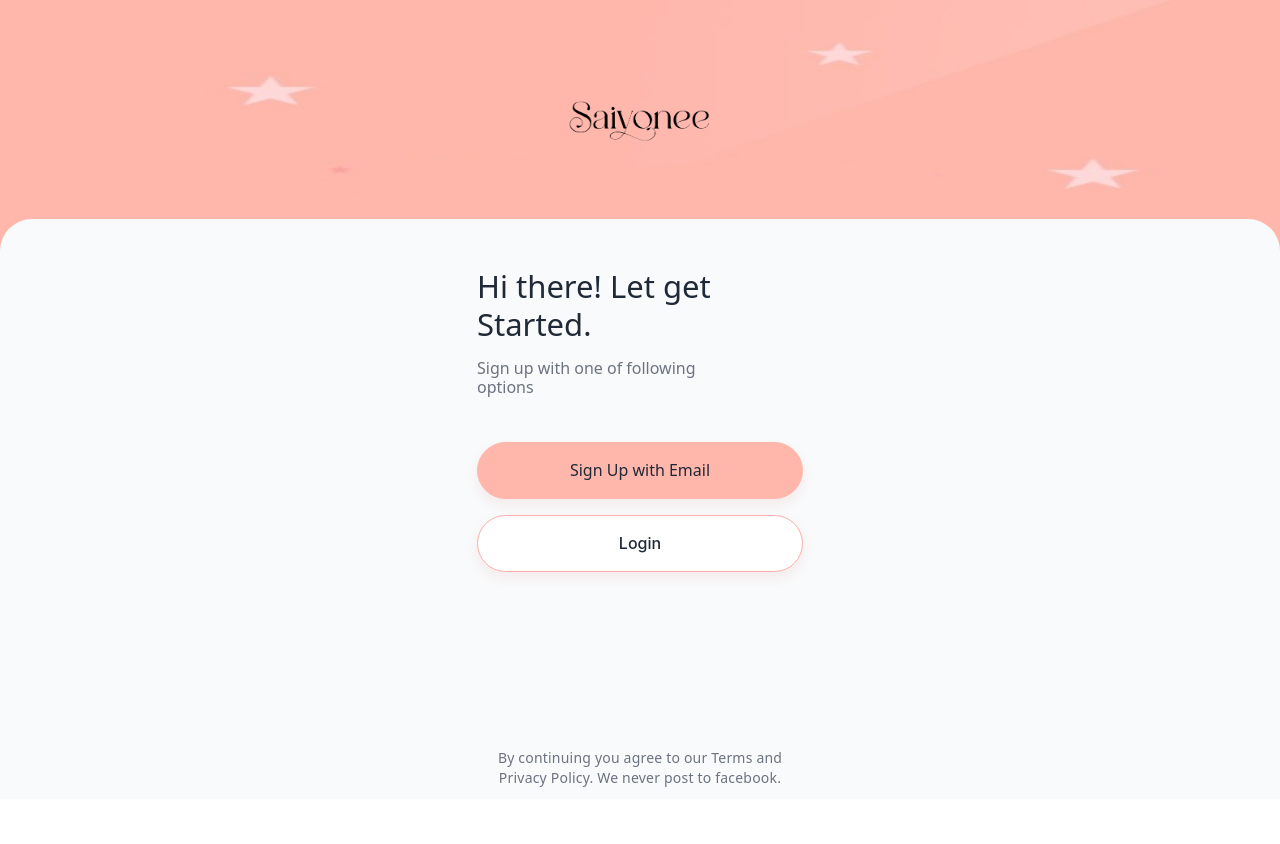
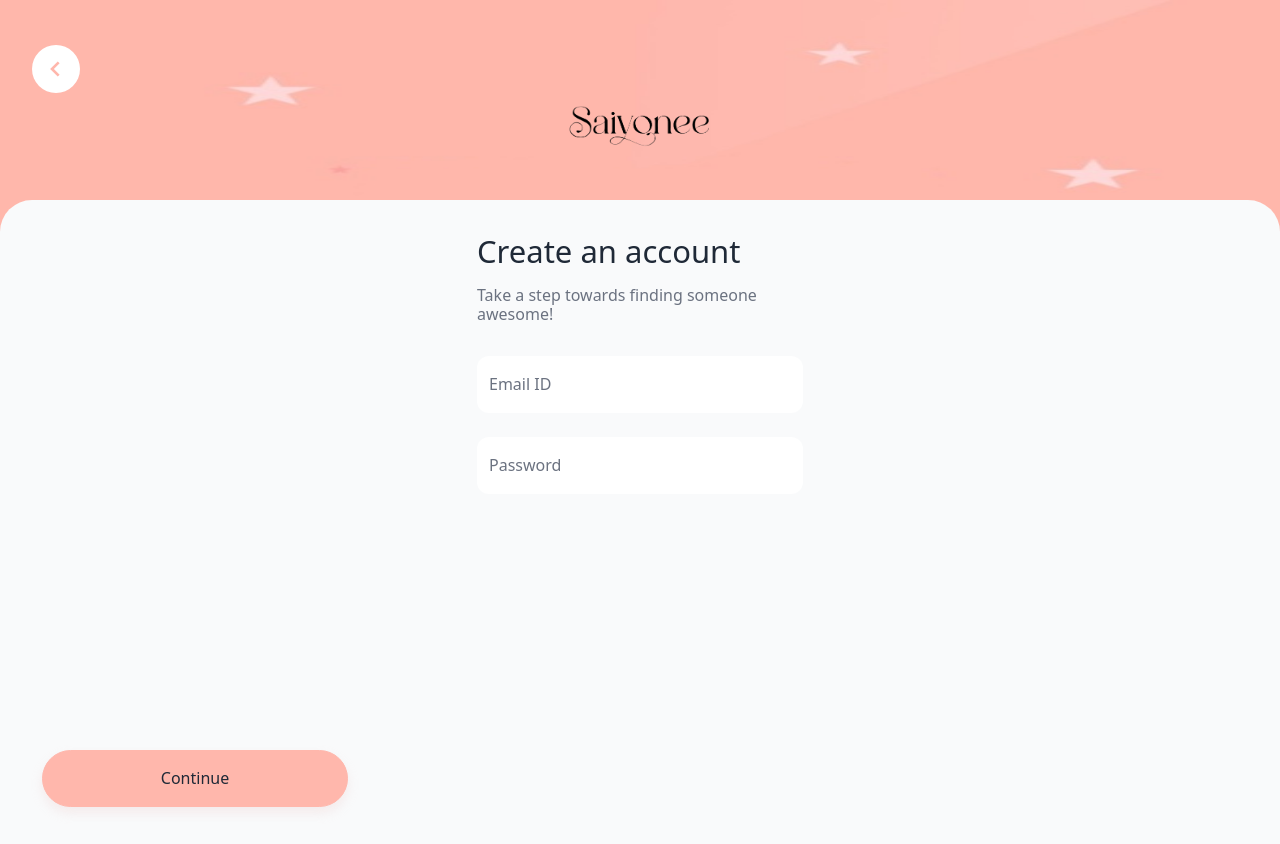
Before and after one commit to hasnain-nisan/saiyonee, a React (Create React App) app: page / in a window 1280 px wide. Before the commit the page ends 800 px from the top, so only its background shows below. Built offline with nearby package versions, Linux system fonts and the light colour scheme.

Commit message:
Sign up page

```diff
--- a/src/App.js
+++ b/src/App.js
@@ -1,5 +1,6 @@
 import './App.css';
 import GetStarted from './components/get-started/GetStarted';
+import SignUp from './components/signup/SignUp';
 import SpalshScreen from './components/splashScreen/SpalshScreen';
 import Success from './components/success/Success';
 
@@ -8,7 +9,8 @@
     <div className="container mx-auto w-full h-full">
       {/* <SpalshScreen /> */}
       {/* <Success /> */}
-      <GetStarted />
+      {/* <GetStarted /> */}
+      <SignUp/>
     </div>
   );
 }
--- /dev/null
+++ b/src/components/signup/SignUp.js
@@ -0,0 +1,51 @@
+import React from 'react'
+import { BiChevronLeft } from 'react-icons/bi';
+import Logo1 from '../../asset/logo1.png'
+
+import './style.css'
+
+const SignUp = () => {
+  return (
+    <div className="">
+      <div className="div1">
+        <div className="flex items-center justify-center">
+          <img src={Logo1} alt="Logo1" className="sign-up-logo1" />
+        </div>
+        <button className="back-btn">
+          <BiChevronLeft className="back-icon" />
+        </button>
+      </div>
+      <div className="sign-up-container">
+        <div className="sign-up-form-container">
+          <div className="sign-up-form-text">
+            <p className="sign-up-form-text-main">Create an account</p>
+            <p className="sign-up-form-text-sub">
+              Take a step towards finding someone awesome!
+            </p>
+          </div>
+          <div className="sign-up-form-input-container">
+            <div className="email-input-container">
+              <div className="email-label">
+                <label className="email">Email ID</label>
+                {/* <input /> */}
+              </div>
+            </div>
+            <div className="email-input-container">
+              <div className="email-label">
+                <label className="email">Password</label>
+                {/* <input /> */}
+              </div>
+            </div>
+            <button className='sign-up-form-btn'>
+              <p className="sign-up-form-btn-text">
+                Continue
+              </p>
+            </button>
+          </div>
+        </div>
+      </div>
+    </div>
+  );
+}
+
+export default SignUp
--- /dev/null
+++ b/src/components/signup/style.css
@@ -0,0 +1,283 @@
+.sign-up-logo1 {
+    position: absolute;
+    width: 145.93px;
+    height: 44px;
+    /* left: 122px; */
+    top: 103px;
+}
+
+.back-icon {
+    position: relative;
+    /* left: 33.33%;
+    right: 37.5%;
+    top: 20.84%;
+    bottom: 20.83%; */
+
+    /* Primary/Primary color */
+
+    color: #FFB7AC;
+    transform: scale(2.0);
+}
+
+.back-btn {
+    display: flex;
+    flex-direction: row;
+    align-items: center;
+    justify-content: center;
+    padding: 12px;
+    gap: 10px;
+
+    position: absolute;
+    width: 48px;
+    height: 48px;
+    left: 32px;
+    top: 45px;
+
+    /* White */
+
+    background: #FFFFFF;
+    border-radius: 100px;
+}
+
+.sign-up-container {
+    /* Auto layout */
+    display: flex;
+    flex-direction: column;
+    align-items: center;
+    padding: 32px;
+    gap: 70px;
+
+    position: absolute;
+    width: 100%;
+    height: 644px;
+    left: 0px;
+    top: 200px;
+
+    /* BG */
+
+    background: #F9FAFB;
+    border-radius: 32px 32px 0px 0px;
+}
+
+.sign-up-form-container {
+    /* Auto layout */
+    display: flex;
+    flex-direction: column;
+    align-items: flex-start;
+    padding: 0px;
+    gap: 32px;
+
+    width: 326px;
+    height: 262px;
+
+
+    /* Inside auto layout */
+
+    flex: none;
+    order: 0;
+    flex-grow: 0;
+}
+
+.sign-up-form-text {
+    /* Auto layout */
+    display: flex;
+    flex-direction: column;
+    align-items: flex-start;
+    padding: 0px;
+    gap: 16px;
+
+    width: 326px;
+    height: 92px;
+
+
+    /* Inside auto layout */
+
+    flex: none;
+    order: 0;
+    align-self: stretch;
+    flex-grow: 0;
+}
+
+.sign-up-form-text-main {
+    width: 333.12px;
+    height: 38px;
+
+    /* font-family: 'Inter'; */
+    font-style: normal;
+    font-weight: 500;
+    font-size: 31px;
+    line-height: 38px;
+    /* identical to box height */
+
+
+    /* Main Text */
+
+    color: #1F2937;
+
+
+    /* Inside auto layout */
+
+    flex: none;
+    order: 0;
+    flex-grow: 0;
+}
+
+.sign-up-form-text-sub {
+    width: 315.93px;
+    height: 38px;
+
+    /* font-family: 'Inter'; */
+    font-style: normal;
+    font-weight: 400;
+    font-size: 16px;
+    line-height: 19px;
+
+    /* Sub Text */
+
+    color: #6B7280;
+
+
+    /* Inside auto layout */
+
+    flex: none;
+    order: 1;
+    flex-grow: 0;
+}
+
+
+.sign-up-form-input-container {
+    /* Auto layout */
+    display: flex;
+    flex-direction: column;
+    align-items: flex-start;
+    padding: 0px;
+    gap: 24px;
+
+    width: 326px;
+    height: 138px;
+
+
+    /* Inside auto layout */
+
+    flex: none;
+    order: 1;
+    flex-grow: 0;
+}
+
+.email-input-container {
+    display: flex;
+    flex-direction: column;
+    align-items: flex-start;
+    padding: 0px;
+    gap: 16px;
+
+    width: 326px;
+    height: 57px;
+
+
+    /* Inside auto layout */
+
+    flex: none;
+    order: 0;
+    flex-grow: 0;
+}
+
+.email-label {
+    /* Auto layout */
+    display: flex;
+    flex-direction: row;
+    justify-content: center;
+    align-items: center;
+    padding: 19px 12px;
+    gap: 2px;
+
+    width: 326px;
+    height: 57px;
+
+    /* White */
+
+    background: #FFFFFF;
+    border-radius: 12px;
+
+    /* Inside auto layout */
+
+    flex: none;
+    order: 0;
+    align-self: stretch;
+    flex-grow: 0;
+}
+
+.email {
+    width: 302px;
+    height: 19px;
+
+    /* font-family: 'Inter'; */
+    font-style: normal;
+    font-weight: 500;
+    font-size: 16px;
+    line-height: 19px;
+
+    /* Sub Text */
+
+    color: #6B7280;
+
+
+    /* Inside auto layout */
+
+    flex: none;
+    order: 0;
+    flex-grow: 1;
+}
+
+.sign-up-form-btn {
+    box-sizing: border-box;
+
+    /* Auto layout */
+
+    display: flex;
+    flex-direction: row;
+    justify-content: center;
+    align-items: center;
+    padding: 19px 66px;
+    gap: 8px;
+
+    position: absolute;
+    width: 306px;
+    height: 57px;
+    left: 42px;
+    top: 550px;
+
+    /* Primary/Primary color */
+
+    background: #FFB7AC;
+    /* Primary/Primary color */
+
+    border: 1px solid #FFB7AC;
+    /* EV-01 */
+
+    box-shadow: 0px 6px 11px rgba(235, 202, 202, 0.3);
+    border-radius: 100px;
+}
+
+.sign-up-form-btn-text {
+
+    width: 70px;
+    height: 19px;
+
+    /* font-family: 'Inter'; */
+    font-style: normal;
+    font-weight: 500;
+    font-size: 16px;
+    line-height: 19px;
+
+    /* Main Text */
+
+    color: #1F2937;
+
+
+    /* Inside auto layout */
+
+    flex: none;
+    order: 1;
+    flex-grow: 0;
+}
```
